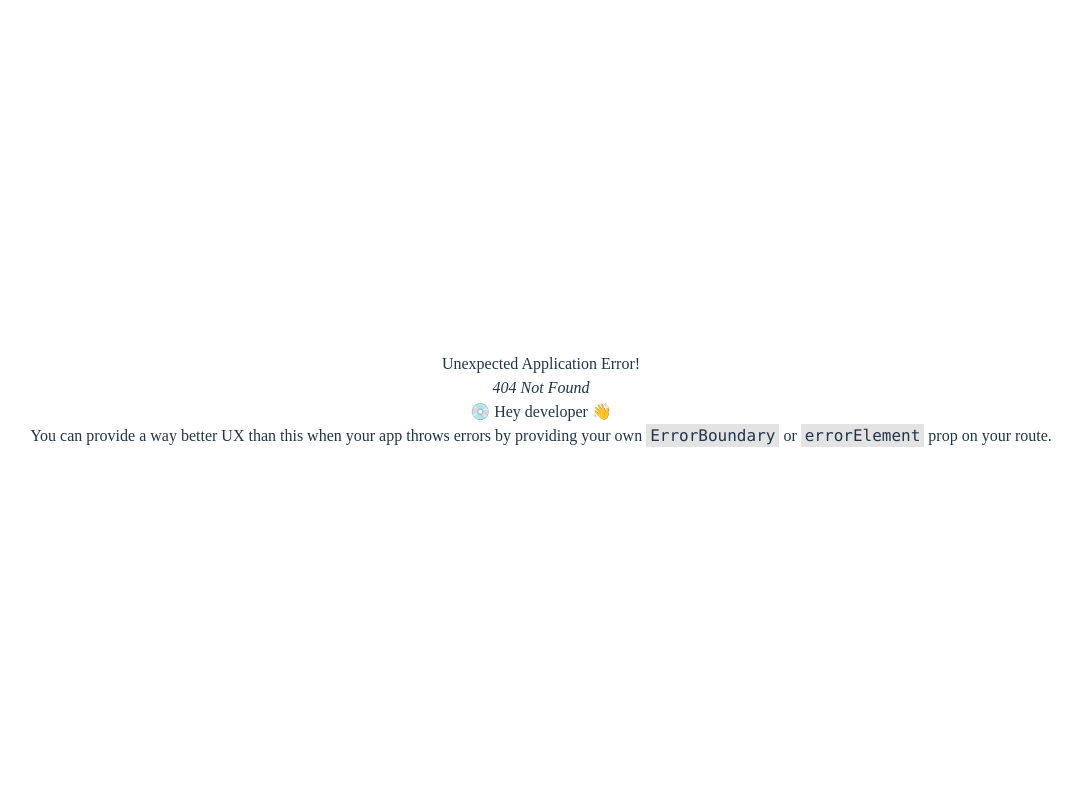
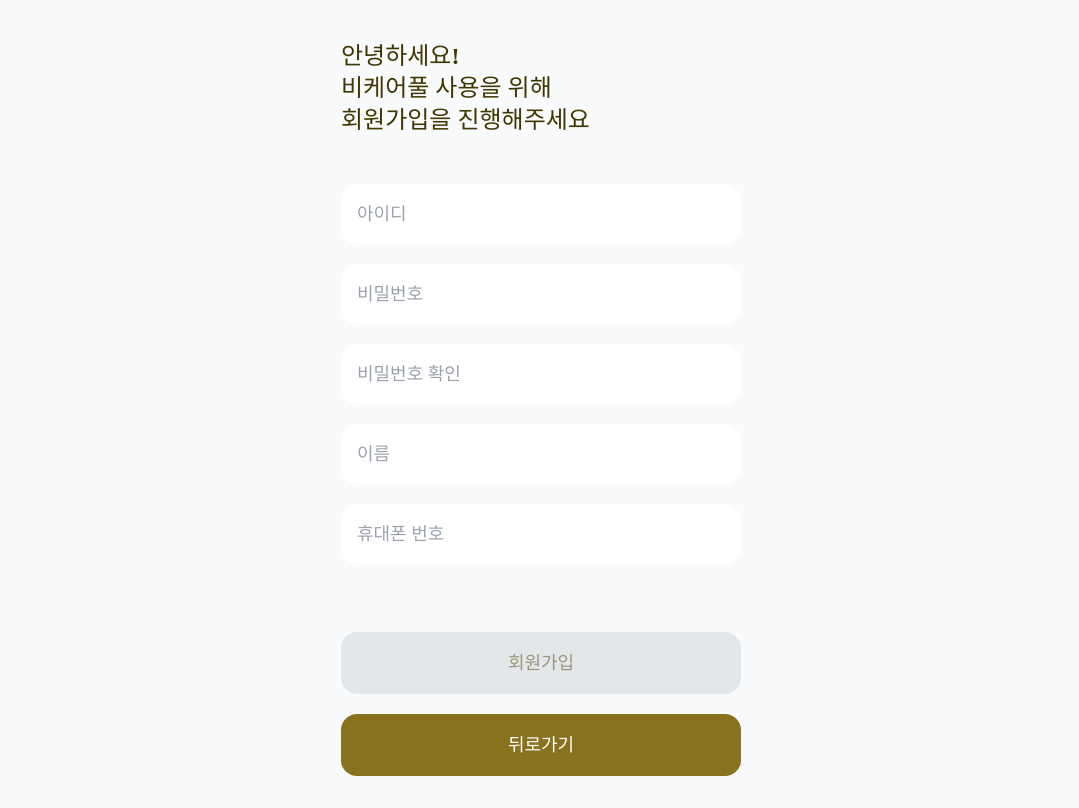
Before and after one commit to TwinKay/Bee_Careful, a React (Vite) app in the folder FE/beecareful/: page /signup in a window 1280 px wide. Before the commit this address had no page. Shown: the whole page, without its empty margins (99-1178 px from the left). Built offline with nearby package versions, Linux system fonts and the light colour scheme; a web font is replaced by a local one.

Commit message:
feat : 회원가입 UI 생성

```diff
--- /dev/null
+++ b/FE/beecareful/src/components/auth/SignUp.tsx
@@ -0,0 +1,216 @@
+import { useState, useEffect } from 'react';
+import { useForm } from 'react-hook-form';
+import { useNavigate } from 'react-router-dom';
+import { ROUTES } from '@/config/routes';
+import { Button } from '@/components/common/Button';
+
+type SignupFormType = {
+  username: string;
+  password: string;
+  passwordConfirm: string;
+  name: string;
+  phone: string;
+};
+
+const Signup = () => {
+  const navigate = useNavigate();
+  const [isLoading, setIsLoading] = useState(false);
+  const [error, setError] = useState<string | null>(null);
+  const [isFormValid, setIsFormValid] = useState(false);
+
+  const {
+    register,
+    handleSubmit,
+    watch,
+    formState: { errors, touchedFields },
+  } = useForm<SignupFormType>({
+    mode: 'onBlur', // 입력 필드에서 포커스가 빠져나갈 때만 유효성 검사
+    reValidateMode: 'onBlur', // 재검증도 blur 시에만 수행
+  });
+
+  // 모든 필드가 채워졌는지 확인
+  const allFields = watch();
+
+  useEffect(() => {
+    // 모든 필드가 입력되었고 에러가 없는지 확인
+    const allFieldsFilled = Object.values(allFields).every(
+      (value) => value && value.toString().trim() !== '',
+    );
+    setIsFormValid(allFieldsFilled && Object.keys(errors).length === 0);
+  }, [allFields, errors]);
+
+  // 비밀번호 확인을 위해 현재 비밀번호 값 감시
+  const password = watch('password');
+
+  const onSubmit = async (data: SignupFormType) => {
+    try {
+      setIsLoading(true);
+      setError(null);
+      /**
+       * @todo API 회원가입 처리 구현 필요
+       */
+      console.log(data);
+      // 회원가입 성공 시 로그인 페이지로 이동
+      navigate(ROUTES.LOGIN);
+    } catch (err) {
+      setError('회원가입에 실패했습니다. 다시 시도해주세요.');
+      console.error('Signup error:', err);
+    } finally {
+      setIsLoading(false);
+    }
+  };
+
+  const handleGoBack = () => {
+    navigate(ROUTES.LOGIN);
+  };
+
+  return (
+    <div className="flex min-h-screen flex-col items-center justify-center bg-gray-50">
+      <div className="w-full max-w-md px-6">
+        <div className="mb-12 mt-8 flex flex-col items-start">
+          <p className="text-bc-brown-100 mt-2 text-2xl font-bold">안녕하세요!</p>
+          <p className="text-bc-brown-100 text-2xl font-bold">비케어풀 사용을 위해</p>
+          <p className="text-bc-brown-100 text-2xl font-bold">회원가입을 진행해주세요</p>
+        </div>
+
+        <div className="w-full">
+          {error && <div className="mb-4 rounded bg-red-100 p-3 text-sm text-red-700">{error}</div>}
+
+          <form onSubmit={handleSubmit(onSubmit)} className="flex flex-col gap-5">
+            <div>
+              <input
+                type="text"
+                placeholder="아이디"
+                className={`w-full rounded-2xl p-4 text-lg focus:outline-none ${
+                  errors.username && touchedFields.username
+                    ? 'border-2 border-red-500 focus:border-red-500'
+                    : 'focus:border-amber-500'
+                }`}
+                {...register('username', {
+                  required: '아이디를 입력해주세요',
+                  minLength: { value: 4, message: '아이디는 최소 4자 이상이어야 합니다' },
+                })}
+              />
+              {errors.username && touchedFields.username && (
+                <p className="ml-1 mt-2 text-start text-sm text-red-500">
+                  {errors.username.message}
+                </p>
+              )}
+            </div>
+
+            <div>
+              <input
+                type="password"
+                placeholder="비밀번호"
+                className={`w-full rounded-2xl p-4 text-lg focus:outline-none ${
+                  errors.password && touchedFields.password
+                    ? 'border-2 border-red-500 focus:border-red-500'
+                    : 'focus:border-amber-500'
+                }`}
+                {...register('password', {
+                  required: '비밀번호를 입력해주세요',
+                  minLength: { value: 8, message: '비밀번호는 최소 8자 이상이어야 합니다' },
+                })}
+              />
+              {errors.password && touchedFields.password && (
+                <p className="ml-1 mt-2 text-start text-sm text-red-500">
+                  {errors.password.message}
+                </p>
+              )}
+            </div>
+
+            <div>
+              <input
+                type="password"
+                placeholder="비밀번호 확인"
+                className={`w-full rounded-2xl p-4 text-lg focus:outline-none ${
+                  errors.passwordConfirm && touchedFields.passwordConfirm
+                    ? 'border-2 border-red-500 focus:border-red-500'
+                    : 'focus:border-amber-500'
+                }`}
+                {...register('passwordConfirm', {
+                  required: '비밀번호 확인을 입력해주세요',
+                  validate: (value) => value === password || '비밀번호가 일치하지 않습니다',
+                })}
+              />
+              {errors.passwordConfirm && touchedFields.passwordConfirm && (
+                <p className="ml-1 mt-2 text-start text-sm text-red-500">
+                  {errors.passwordConfirm.message}
+                </p>
+              )}
+            </div>
+
+            <div>
+              <div className="relative">
+                <input
+                  type="text"
+                  placeholder="이름"
+                  className={`w-full rounded-2xl p-4 text-lg focus:outline-none ${
+                    errors.name && touchedFields.name
+                      ? 'border-2 border-red-500 focus:border-red-500'
+                      : 'focus:border-amber-500'
+                  }`}
+                  {...register('name', {
+                    required: '이름을 입력해주세요',
+                    pattern: {
+                      value: /^[0-9]+$/,
+                      message: '이름은 한글 혹은 영문만 입력 가능합니다',
+                    },
+                  })}
+                />
+                {errors.name && touchedFields.name && (
+                  <p className="ml-1 mt-2 text-start text-sm text-red-500">{errors.name.message}</p>
+                )}
+              </div>
+            </div>
+
+            <div>
+              <input
+                type="tel"
+                placeholder="휴대폰 번호"
+                className={`w-full rounded-2xl p-4 text-lg focus:outline-none ${
+                  errors.phone && touchedFields.phone
+                    ? 'border-2 border-red-500 focus:border-red-500'
+                    : 'focus:border-amber-500'
+                }`}
+                {...register('phone', {
+                  required: '전화번호를 입력해주세요',
+                  pattern: {
+                    value: /^[0-9]{3}-[0-9]{3,4}-[0-9]{4}$/,
+                    message: '올바른 전화번호 형식이 아닙니다 (예: 010-1234-5678)',
+                  },
+                })}
+              />
+              {errors.phone && touchedFields.phone && (
+                <p className="ml-1 mt-2 text-start text-sm text-red-500">{errors.phone.message}</p>
+              )}
+            </div>
+
+            {/* 버튼 여백 설정 */}
+            <div className="mt-12">
+              <Button
+                type="submit"
+                variant="success"
+                size="lg"
+                fullWidth
+                isLoading={isLoading}
+                disabled={!isFormValid}
+                className="opacity-100 disabled:opacity-50"
+              >
+                회원가입
+              </Button>
+            </div>
+
+            <div className="mb-8">
+              <Button variant="secondary" size="lg" fullWidth onClick={handleGoBack}>
+                뒤로가기
+              </Button>
+            </div>
+          </form>
+        </div>
+      </div>
+    </div>
+  );
+};
+
+export default Signup;
--- a/FE/beecareful/src/components/common/Button.tsx
+++ b/FE/beecareful/src/components/common/Button.tsx
@@ -5,7 +5,13 @@
 import React from 'react';
 
 // 버튼의 모든 가능한 변형을 정의
-export type ButtonVariantType = 'primary' | 'secondary' | 'outline' | 'text';
+export type ButtonVariantType =
+  | 'primary'
+  | 'secondary'
+  | 'success'
+  | 'neutral'
+  | 'outline'
+  | 'text';
 export type ButtonSizeType = 'sm' | 'md' | 'lg';
 
 export type ButtonPropsType = {
--- /dev/null
+++ b/FE/beecareful/src/pages/auth/SignUpPage.tsx
@@ -0,0 +1,7 @@
+import SignUp from '@/components/auth/SignUp';
+
+const SignUpPage = () => {
+  return <SignUp />;
+};
+
+export default SignUpPage;
--- a/FE/beecareful/src/routes/index.ts
+++ b/FE/beecareful/src/routes/index.ts
@@ -1,5 +1,6 @@
 import { createBrowserRouter } from 'react-router-dom';
 import LoginPage from '@/pages/auth/LoginPage';
+import SignUpPage from '@/pages/auth/SignUpPage';
 import { ROUTES } from '@/config/routes';
 
 const router = createBrowserRouter([
@@ -10,6 +11,10 @@ const router = createBrowserRouter([
         path: ROUTES.LOGIN,
         Component: LoginPage,
       },
+      {
+        path: ROUTES.SIGNUP,
+        Component: SignUpPage,
+      },
     ],
   },
 ]);
```
